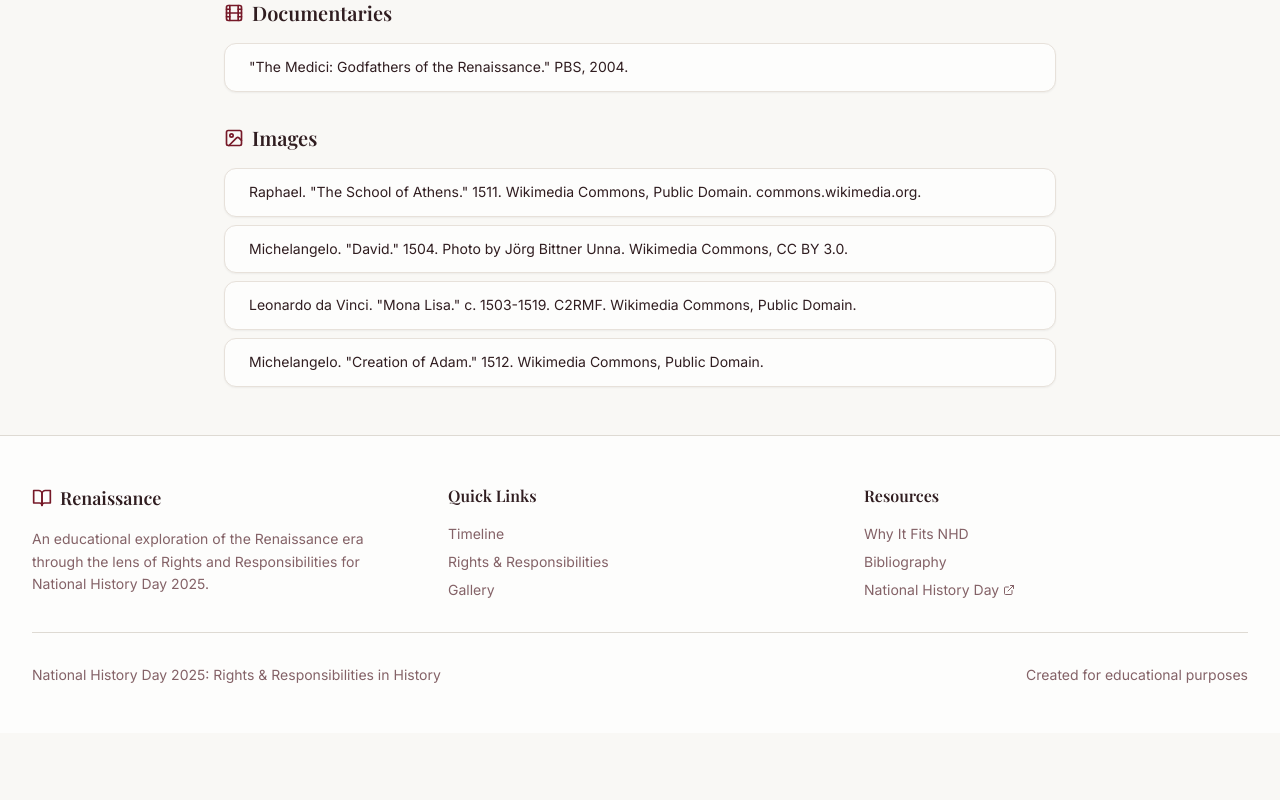
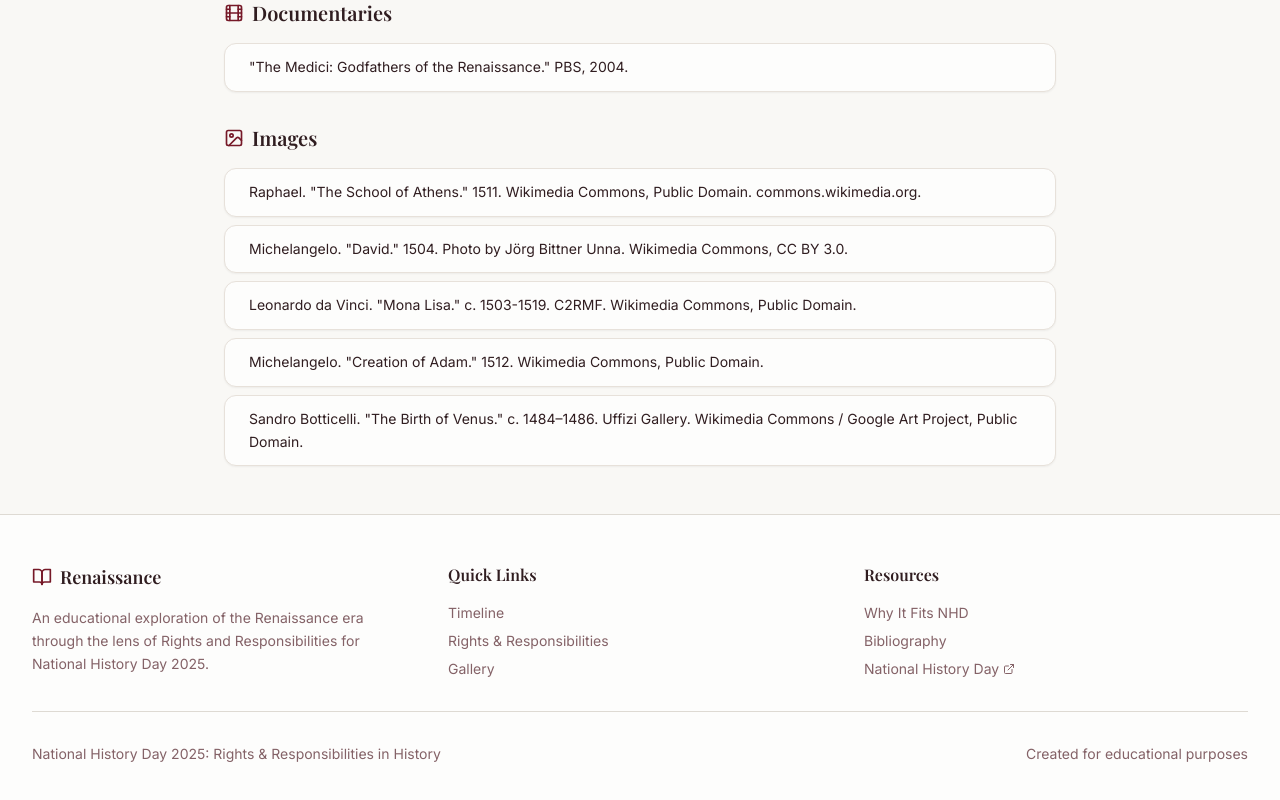
Before and after one commit to coolavy/RenaissanceHistoryHub, a React (Vite) app in the folder client/: page /bibliography in a window 1280 px wide. Shown: the part 1033-1833 px from the top of the page. Before the commit the page ends 1766 px from the top, so only its background shows below. Built offline with nearby package versions, Linux system fonts and the light colour scheme; a web font is replaced by a local one.

Commit message:
bibliography gra

```diff
--- a/client/src/pages/bibliography.tsx
+++ b/client/src/pages/bibliography.tsx
@@ -84,6 +84,12 @@ const bibliography: BibEntry[] = [
     type: "image",
     citation:
       'Michelangelo. "Creation of Adam." 1512. Wikimedia Commons, Public Domain.',
+  },
+  {
+    id: "15",
+    type: "image",
+    citation:
+      'Sandro Botticelli. "The Birth of Venus." c. 1484–1486. Uffizi Gallery. Wikimedia Commons / Google Art Project, Public Domain.',
   },
 ];
 
```
